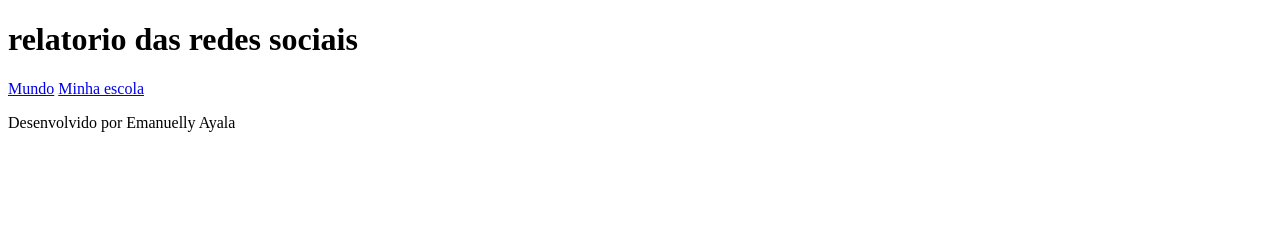
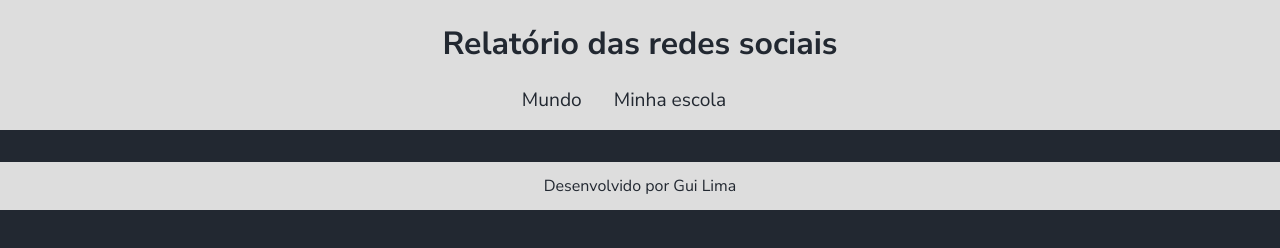
Before and after one commit to emanuellygithub/REDES-SOCIAIS, a plain HTML site: page index.html in a window 1280 px wide. Drawn offline with Linux system fonts and the light colour scheme.

Commit message:
Add files via upload

```diff
--- a/index.html
+++ b/index.html
@@ -2,25 +2,26 @@
 <html lang="pt-br">
 <head>
     <meta charset="UTF-8">
-    <meta http-equiv="X-UA-Compatible" content="IE=edge">
     <meta name="viewport" content="width=device-width, initial-scale=1.0">
     <title>Redes Sociais</title>
+    <link rel="stylesheet" href="style.css">
 </head>
 <body>
     <header>
-        <h1>relatorio das redes sociais</h1>
+        <h1>Relatório das redes sociais</h1>
         <nav>
             <a href="index.html">Mundo</a>
             <a href="#">Minha escola</a>
         </nav>
- </header>
-    <main< class="graficos-section">
-    <section id="graficos-container" class="graficos-container">
-        <!--crie os graficos aqui-->
+    </header>
+    <main class="graficos-section">
+        <section id="graficos-container" class="graficos-container">
+            <!-- crie os gráficos aqui -->
         </section>
     </main>
     <footer>
-        <p>Desenvolvido por Emanuelly Ayala</p>
-        </footer>
+        <p>Desenvolvido por Gui Lima</p>
+    </footer>
+    <script type="module" src="graficos/informacoesGlobais.js"></script>
 </body>
 </html>
--- a/style.css
+++ b/style.css
@@ -1,6 +1,58 @@
-@import url('https://fonts.googleapis.com/css2?family=Sofadi+One&display=swap');
+@import url('https://fonts.googleapis.com/css2?family=Nunito+Sans:ital,opsz,wght@0,6..12,200..1000;1,6..12,200..1000&display=swap');
 
 :root {
-    --bg-color:#F1E5D1;
-    --primary-color:#DBB5B5;
-    --secundary-color:#C39898;
+    --bg-color: #222831;
+    --primary-color: #DDDDDD;
+    --secondary-color: #F05454;
+    --font: "Nunito Sans", sans-serif;
+}
+
+body {
+    background-color: var(--bg-color);
+    color: var(--primary-color);
+    font-family: var(--font);
+    height: 100vh;
+    margin: 0;
+}
+
+header {
+    background-color: var(--primary-color);
+    text-align: center;
+    padding: 1px;
+}
+
+h1 {
+    font-size: 2rem;
+    color: var(--bg-color);
+    font-weight: 700;
+}
+
+nav {
+    display: flex;
+    justify-content: center;
+    font-weight: 400;
+}
+
+nav a {
+    text-decoration: none;
+    color: var(--bg-color);
+    margin: 0 2rem 1rem 0rem;
+    font-size: 1.2rem;
+}
+
+nav a:hover {
+    text-decoration: underline;
+    transform: scale(0.90);
+    transition: transform 0.1s;
+}
+
+footer {
+    display: flex;
+    align-items: center;
+    justify-content: center;
+    background-color: var(--primary-color);
+    color: var(--bg-color);
+    width: 100%;
+    height: 3rem;
+    margin-top: 2rem;
+}
```
